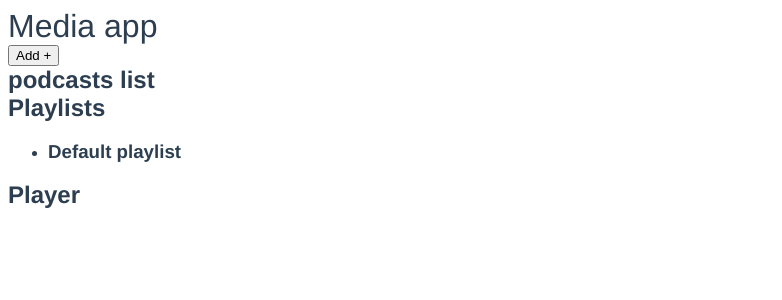
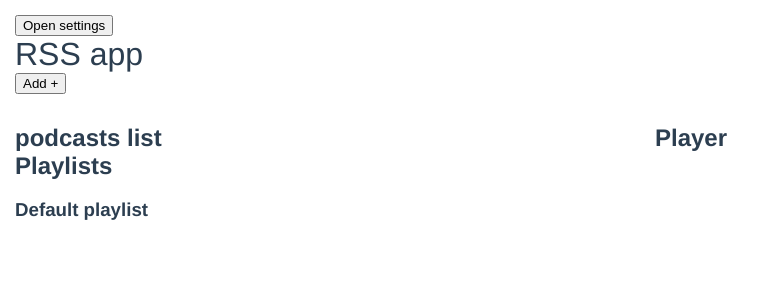
Before and after one commit to jibeetz/media-webapp, a Vue app: page / in a window 1280 px wide. Shown: the top 300 px of the page, without its empty margins (0-782 px from the left). Built offline with nearby package versions, Linux system fonts and the light colour scheme.

Commit message:
Add Dark mode Add Settings panel Design app

```diff
--- a/src/App.vue
+++ b/src/App.vue
@@ -17,15 +17,26 @@ export default {
 
 <style lang="scss">
 
+body {
+  margin: 0;
+}
+
 #app {
-  font-family: 'Avenir', Helvetica, Arial, sans-serif;
+  font-family: Helvetica, Arial, sans-serif;
   -webkit-font-smoothing: antialiased;
   -moz-osx-font-smoothing: grayscale;
-  text-align: left;
-  color: #2c3e50;
 }
 
 h2{
   margin: 0;
 }
+
+ul, li {
+  margin: 0;
+  padding: 0;
+}
+
+li {
+  list-style: none;
+}
 </style>
--- a/src/components/Manager.vue
+++ b/src/components/Manager.vue
@@ -1,31 +1,42 @@
 <template>
-    <div class="app-container">
+    <div class="app-container" v-bind:class="{ dark: isDarkMode }">
+
+      <AddPublication @addPodcast="addPodcast" @closeAddPanel="onCloseAddPanel" :open="isAddOpen"/>
+
+      <Settings @toggleSettingsPanel="onToggleSettingsPanel" :open="isSettingsOpen" @toggleDarkMode="onToggleDarkMode"></Settings>
 
       <header class="header">
         <div>{{message}}</div>
 
+        <button class="btn trigger-menu" v-on:click="isSettingsOpen = !isSettingsOpen">
+          <span v-if="!isSettingsOpen">Open</span>
+          <span v-if="isSettingsOpen">Close</span>
+          settings
+        </button>
+
         <h1>{{title}}</h1>
-        <button v-on:click="isAddOpen = !isAddOpen">
+        <button class="btn-add" v-on:click="isAddOpen = !isAddOpen">
            Add
           <span v-if="!isAddOpen">+</span>
           <span v-if="isAddOpen">-</span>
-
         </button>
-
-        <AddPublication @addPodcast="addPodcast" :open="isAddOpen"/>
 
       </header>
 
-      <div class="left-pane">
+      <div class="panes">
 
-        <Publications @addEpisode="addEpisode" :added="addedPodcast" @playEpisode="playEpisode"/>
+        <div class="pane list-pane">
 
-        <Playlists :addedEpisode="addedEpisode" @playEpisode="playEpisode"/>
+          <Publications @addEpisode="addEpisode" :added="addedPodcast" @playEpisode="playEpisode" @closeAddPanel="onCloseAddPanel"/>
 
-      </div>
+          <Playlists :addedEpisode="addedEpisode" @playEpisode="playEpisode"/>
 
-      <div class="right-pane">
-        <Player :playedEpisode="playedEpisode"/>
+        </div>
+
+        <div class="pane player-pane" v-bind:class="{ open: playedEpisode !== null }">
+          <Player :playedEpisode="playedEpisode"/>
+        </div>
+
       </div>
     </div>
 </template>
@@ -36,10 +47,12 @@ import Publications from '@/components/Publications/List'
 import AddPublication from '@/components/Publications/Add'
 import Playlists from '@/components/Playlists'
 import Player from '@/components/Player'
+import Settings from '@/components/Settings'
 
 export default {
   name: 'manager',
   components: {
+    Settings,
     Publications,
     AddPublication,
     Playlists,
@@ -47,12 +60,14 @@ export default {
 	},
   data () {
     return {
-      title: 'Media app',
+      title: 'RSS app',
       message: null,
       addedPodcast: null,
       addedEpisode: null,
       playedEpisode: null,
-      isAddOpen: false
+      isAddOpen: false,
+      isSettingsOpen: false,
+      isDarkMode: null
     }
   },
   methods: {
@@ -64,6 +79,15 @@ export default {
     },
     playEpisode: function(playedEpisode){
       this.playedEpisode = playedEpisode
+    },
+    onCloseAddPanel (value) {
+      this.isAddOpen = !value
+    },
+    onToggleSettingsPanel (value) {
+      this.isSettingsOpen = !value
+    },
+    onToggleDarkMode (value) {
+      this.isDarkMode = value;
     }
   }
 }
@@ -72,20 +96,50 @@ export default {
 <style scoped lang="scss">
 
 .app-container{
+  display: flex;
+  flex-direction: column;
+  height: 100vh;
+  color: #2c3e50;
+  transition: background-color 0.3s, color 0.3s;
 
+  &.dark {
+    color: #fff;
+    background-color: #2c3e50;
+  }
 }
 
 .header {
+  padding: 15px;
+}
 
-  &.dede{
-    color: red
+.panes {
+  display: flex;
+  height: calc(100vh - 30px);
+}
+
+.pane {
+  flex: 0 0 calc(50% - 30px);
+  padding: 15px;
+}
+
+.list-pane {
+  @media screen  and (max-width: 768px)  {
+    flex: 0 0 calc(100% - 30px);
   }
 }
 
-.left-pane {
+.player-pane {
+  @media screen  and (max-width: 768px)  {
+    position: fixed;
+    background-color: red;
+    bottom: 0;
+    width: 100%;
+    height: 50px;
+  }
 }
 
-.right-pane {
+.btn-add {
+
 }
 
 h1,
@@ -103,6 +157,7 @@ li {
   margin: 0 10px;
 }
 
+
 a {
   color: #42b983;
 }
--- a/src/components/Playlists.vue
+++ b/src/components/Playlists.vue
@@ -76,4 +76,11 @@ export default {
 </script>
 
 <style scoped>
+
+
+ul, li {
+  margin: 0;
+  padding: 0;
+}
+
 </style>
--- a/src/components/Publications/Add.vue
+++ b/src/components/Publications/Add.vue
@@ -1,10 +1,16 @@
 <template>
 
-  <div v-show="isAddOpen">
-
-    <div class="podcast_add">
+    <div class="podcast_add" v-bind:class="{ open: isAddOpen }">
 
     <div class="podcast_add-container">
+
+        <button class="btn-add" v-on:click="$emit('closeAddPanel', isAddOpen)">
+           Add
+          <span v-if="!isAddOpen">+</span>
+          <span v-if="isAddOpen">-</span>
+
+        </button>
+
       <SuggestedPublications @suggestPodcast="suggestPodcast"/>
 
       <input type="text" v-model="podcastUrl">
@@ -20,13 +26,13 @@
           </button>
           <button v-if="podcastUrl" v-on:click="unloadPodcast">Cancel</button>
 
-          <ul v-if="podcastUrl && loadedPodcast && previewedEpisodes[convertToSlug(loadedPodcast.title)]">
+          <ul class="suggested" v-if="podcastUrl && loadedPodcast && previewedEpisodes[convertToSlug(loadedPodcast.title)]">
             <li v-for="(episode, epdkey) in loadedPodcast.item" :key="epdkey">{{episode.title}}</li>
           </ul>
 
       </section>
     </div>
-  </div>
+
   </div>
 </template>
 
@@ -69,9 +75,7 @@ export default {
       }
 
       Publication.get(this.podcastUrl).then(response => {
-
         this.loadedPodcast = Publication.standardize(response.data, this.podcastUrl);
-
       }, response => {
         // error callback
       })
@@ -112,8 +116,31 @@ export default {
 
 <style scoped lang="scss">
 
-.podcast_add{
-  transition: max-height 0.5s;
+.podcast_add {
+  transition: all 0.3s;
+  position: fixed;
+	top: -100vh;
+  left: 0;
+	height: calc(100vh - 30px);
+	background: #fff;
+	width: 50%;
+  padding: 15px;
+  overflow: hidden;
+
+  @media screen  and (max-width: 768px)  {
+    width: 100%;
+  }
+
+  &.open {
+    top: 0;
+  }
+
+  .suggested {
+    overflow: scroll;
+	  height: 69vh;
+	  margin: 0;
+  }
+
 }
 
 </style>
--- a/src/components/Publications/List.vue
+++ b/src/components/Publications/List.vue
@@ -62,6 +62,8 @@ export default {
         this.savedPodcasts.push(addedPodcast.loadedPodcast);
 
         localStorage.setItem('podcastsList', JSON.stringify(this.savedPodcasts));
+        console.log('closeAddPanel', );
+        this.$emit('closeAddPanel', true)
 
         // this.$emit('removePodcast');
     },
@@ -140,4 +142,5 @@ export default {
 
 <style scoped>
 
+
 </style>
--- a/src/components/Publications/Suggested.vue
+++ b/src/components/Publications/Suggested.vue
@@ -22,7 +22,7 @@ export default {
       suggestedPublications: [
         {
           title: "atp",
-          url: "atp.fm/episodes?format=rss"
+          url: "https://atp.fm/episodes?format=rss"
         },
         {
           title: "Rogan Local",
--- /dev/null
+++ b/src/components/Settings.vue
@@ -0,0 +1,92 @@
+<template>
+
+    <div class="settings" v-bind:class="{ open: isSettingsPanelOpen }">
+        Settings {{isSettingsPanelOpen}}
+
+        <button class="" v-on:click="$emit('toggleSettingsPanel', isSettingsPanelOpen)">
+          Settings
+          <span v-if="!isSettingsPanelOpen">+</span>
+          <span v-if="isSettingsPanelOpen">-</span>
+        </button>
+
+        <label>
+          <button class="" v-on:click="toggleDarkMode()">
+            <span v-if="!isDarkMode">Enable</span>
+            <span v-if="isDarkMode">Disable</span>
+            Dark mode
+          </button>
+        </label>
+
+        {{isDarkMode}}
+
+  </div>
+</template>
+
+<script>
+
+export default {
+  name: 'settings',
+  data () {
+    return {
+      isSettingsPanelOpen: false,
+      isDarkMode: false
+    }
+  },
+  props: ['open'],
+  watch: {
+    open: {
+      immediate: true,
+      handler(isSettingsPanelOpen) {
+        this.updateState(isSettingsPanelOpen);
+      },
+    }
+  },
+  methods: {
+    updateState(isSettingsPanelOpen){
+      this.isSettingsPanelOpen = isSettingsPanelOpen;
+    },
+    toggleDarkMode(){
+      this.isDarkMode = !this.isDarkMode;
+      localStorage.setItem('darkMode', JSON.stringify(this.isDarkMode));
+      this.$emit('toggleDarkMode', this.isDarkMode)
+    }
+  },
+  computed: {
+
+  },
+  mounted: function() {
+    this.isDarkMode = localStorage.getItem("darkMode") ? JSON.parse(localStorage.getItem("darkMode")) : this.isDarkMode;
+    this.$emit('toggleDarkMode', this.isDarkMode)
+  }
+}
+</script>
+
+<style scoped lang="scss">
+
+.settings {
+  position: fixed;
+  width: calc(50% - 30px);
+  height: calc(100vh - 30px);
+  padding: 15px;
+  transition: right 0.3s, background-color 0.3s;
+  background: #f9f9f9;
+  overflow: hidden;
+  right: -50%;
+
+  .dark & {
+    background-color: #2c3e50;
+  }
+
+  @media screen  and (max-width: 768px)  {
+    right: -100%;
+    width: calc(100% - 30px);
+  }
+
+  &.open {
+    right: 0;
+  }
+
+
+}
+
+</style>
```
Also changed, not shown: 1 other file (tests, documents, lock files or other folders).
